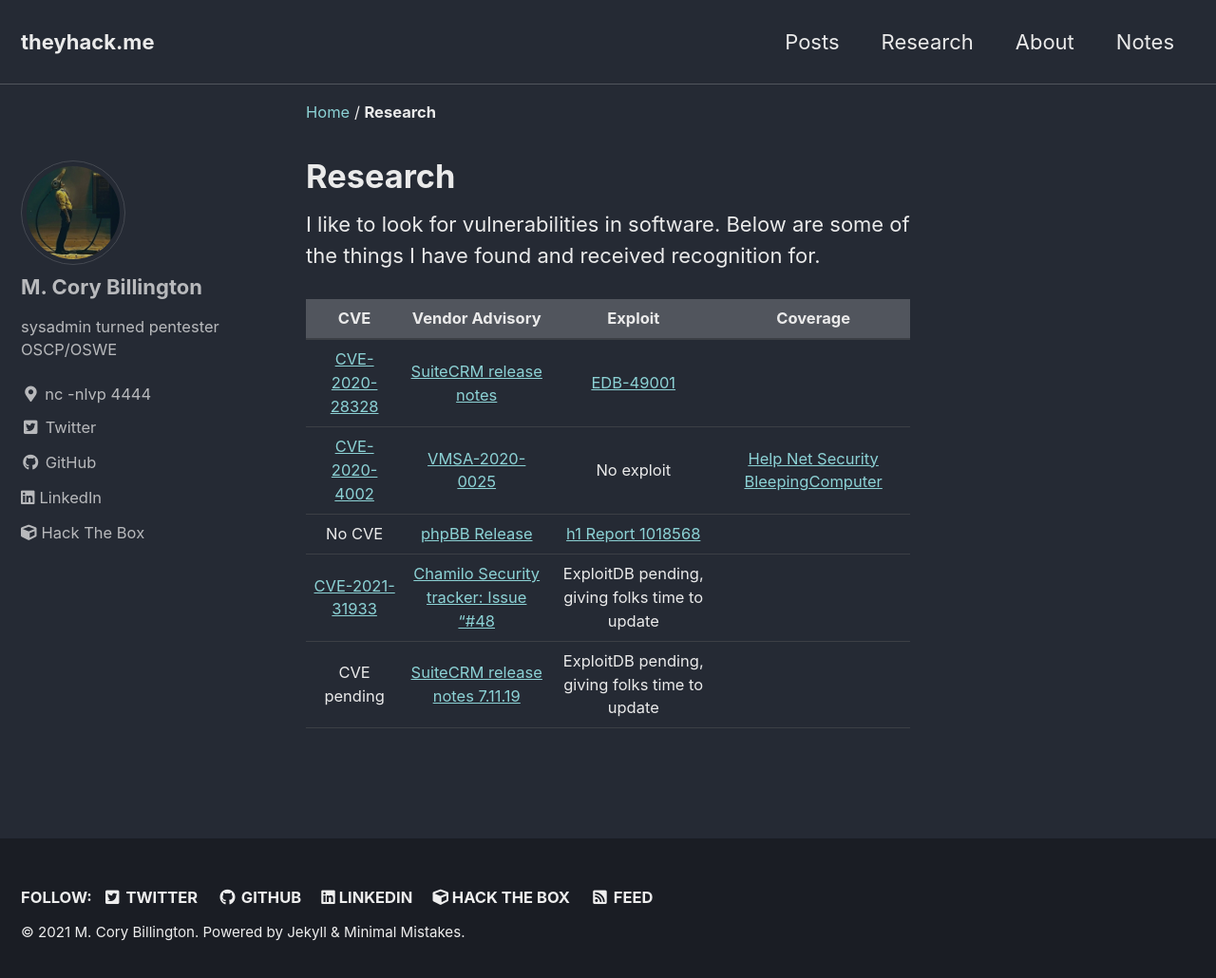
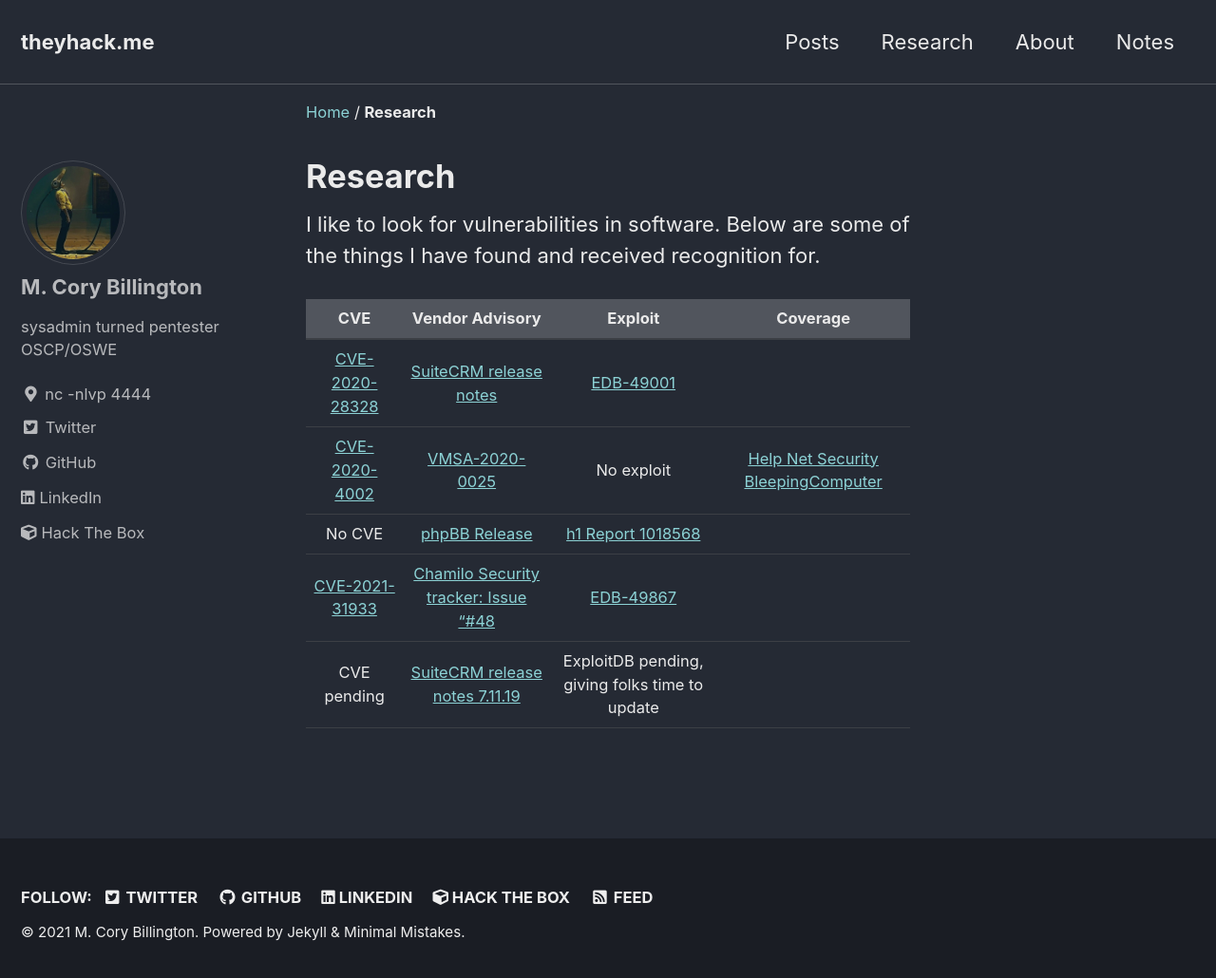
Before and after one commit to mcorybillington/mcorybillington.github.io, a Jekyll site: the page built from _pages/research.md, in a window 1280 px wide and 1038 px high. Shown: the top 1030 px of the window at 95% size. Built offline with Jekyll 4.4.1, drawn with Linux system fonts in a browser that asks for light colours; cached includes are drawn as plain includes.

Commit message:
Added Exploit-DB link

```diff
--- a/_pages/research.md
+++ b/_pages/research.md
@@ -12,5 +12,5 @@ I like to look for vulnerabilities in software. Below are some of the things I h
 | [CVE-2020-28328](https://cve.mitre.org/cgi-bin/cvename.cgi?name=CVE-2020-28328) | [SuiteCRM release notes](https://suitecrm.com/suitecrm-7-11-17-7-10-28-lts-versions-released/) | [EDB-49001](https://www.exploit-db.com/exploits/49001) |
 |[CVE-2020-4002](https://cve.mitre.org/cgi-bin/cvename.cgi?name=CVE-2020-4002)|[VMSA-2020-0025](https://www.vmware.com/security/advisories/VMSA-2020-0025.html)|No exploit| [Help Net Security](https://www.helpnetsecurity.com/2020/11/20/vulnerabilities-esxi-hypervisor/) [BleepingComputer](https://www.bleepingcomputer.com/news/security/vmware-releases-fix-for-critical-esxi-workstation-vulnerability/)
 | No CVE | [phpBB Release](https://www.phpbb.com/community/viewtopic.php?f=14&t=2573416) | [h1 Report 1018568](https://hackerone.com/reports/1018568)
-| [CVE-2021-31933](https://cve.mitre.org/cgi-bin/cvename.cgi?name=CVE-2021-31933) | [Chamilo Security tracker: Issue "#48](https://support.chamilo.org/projects/1/wiki/Security_issues#Issue-48-2021-04-17-Critical-impact-high-risk-Remote-Code-Execution) | ExploitDB pending, giving folks time to update
+| [CVE-2021-31933](https://cve.mitre.org/cgi-bin/cvename.cgi?name=CVE-2021-31933) | [Chamilo Security tracker: Issue "#48](https://support.chamilo.org/projects/1/wiki/Security_issues#Issue-48-2021-04-17-Critical-impact-high-risk-Remote-Code-Execution) | [EDB-49867](https://www.exploit-db.com/exploits/49867)
 | CVE pending | [SuiteCRM release notes 7.11.19](https://suitecrm.com/time-to-upgrade-suitecrm-7-11-19-7-10-30-lts-released/) | ExploitDB pending, giving folks time to update
```
